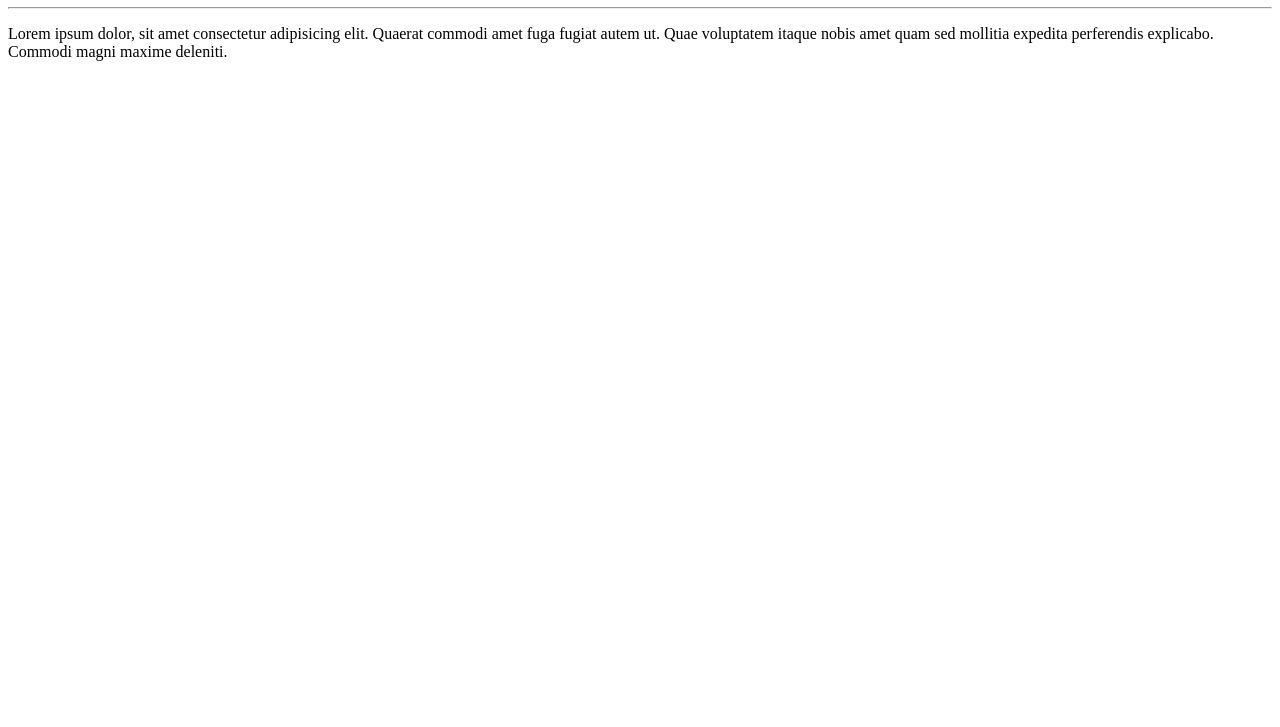
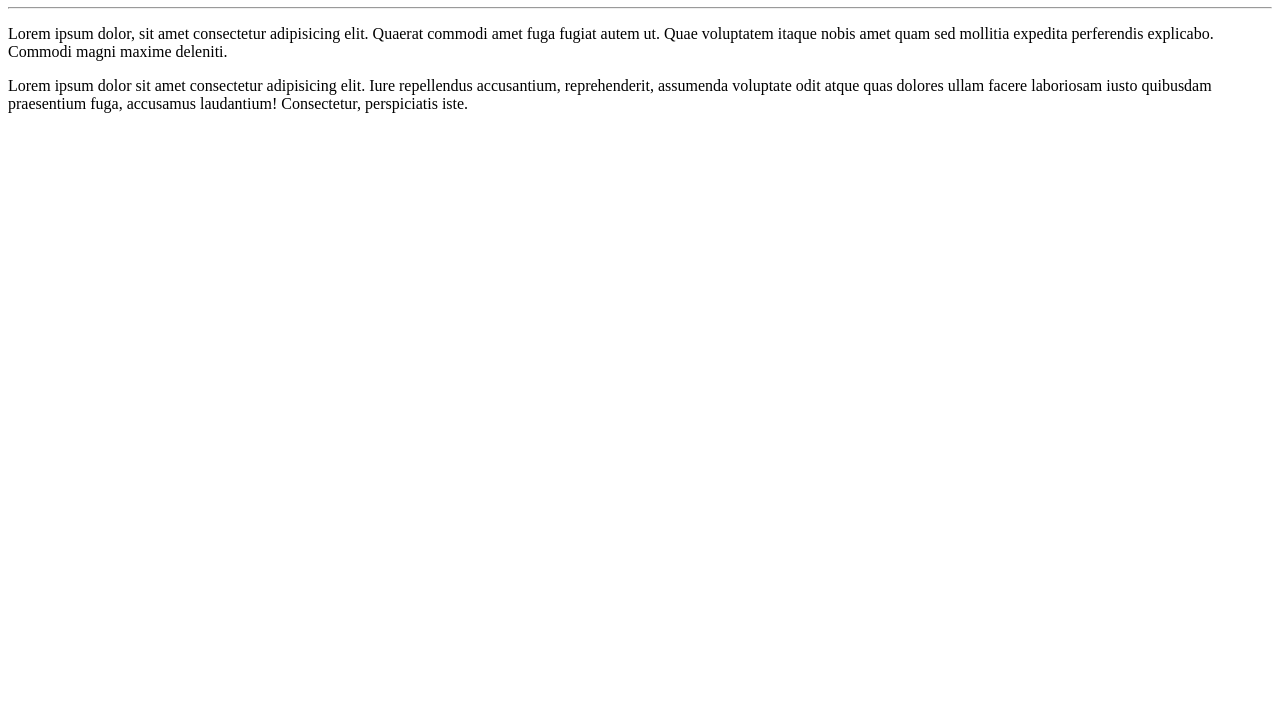
Before and after one commit to Dannyloal/OlaMundo, a plain HTML site: page site_exemplo/index.html in a window 1280 px wide. Shown: the part 73-800 px from the top of the page. Drawn offline with Linux system fonts and the light colour scheme.

Commit message:
Atualização de segundo parágrafo

```diff
--- a/site_exemplo/index.html
+++ b/site_exemplo/index.html
@@ -9,5 +9,7 @@
     <h1>Olá, mundo!</h1>
     <hr>
     <p>Lorem ipsum dolor, sit amet consectetur adipisicing elit. Quaerat commodi amet fuga fugiat autem ut. Quae voluptatem itaque nobis amet quam sed mollitia expedita perferendis explicabo. Commodi magni maxime deleniti.</p>
+
+    <p>Lorem ipsum dolor sit amet consectetur adipisicing elit. Iure repellendus accusantium, reprehenderit, assumenda voluptate odit atque quas dolores ullam facere laboriosam iusto quibusdam praesentium fuga, accusamus laudantium! Consectetur, perspiciatis iste.</p>
 </body>
 </html>
```
